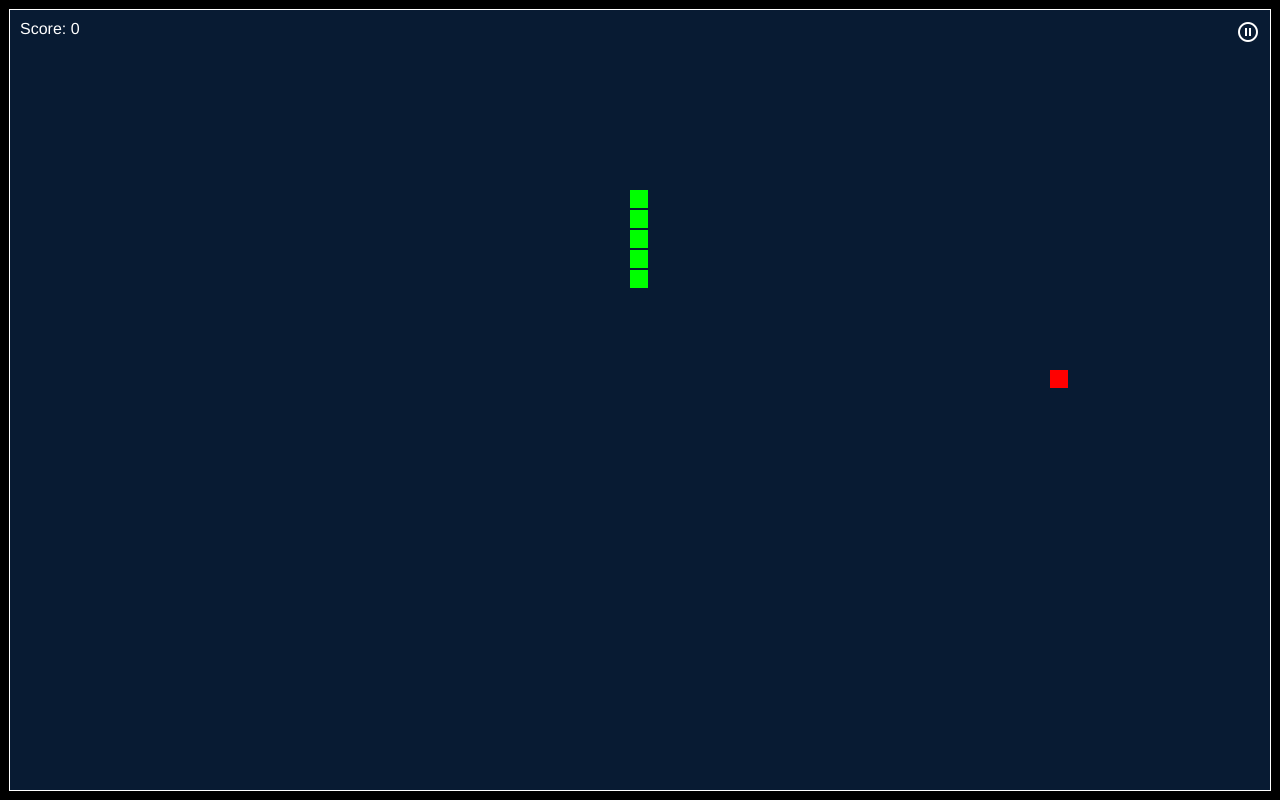
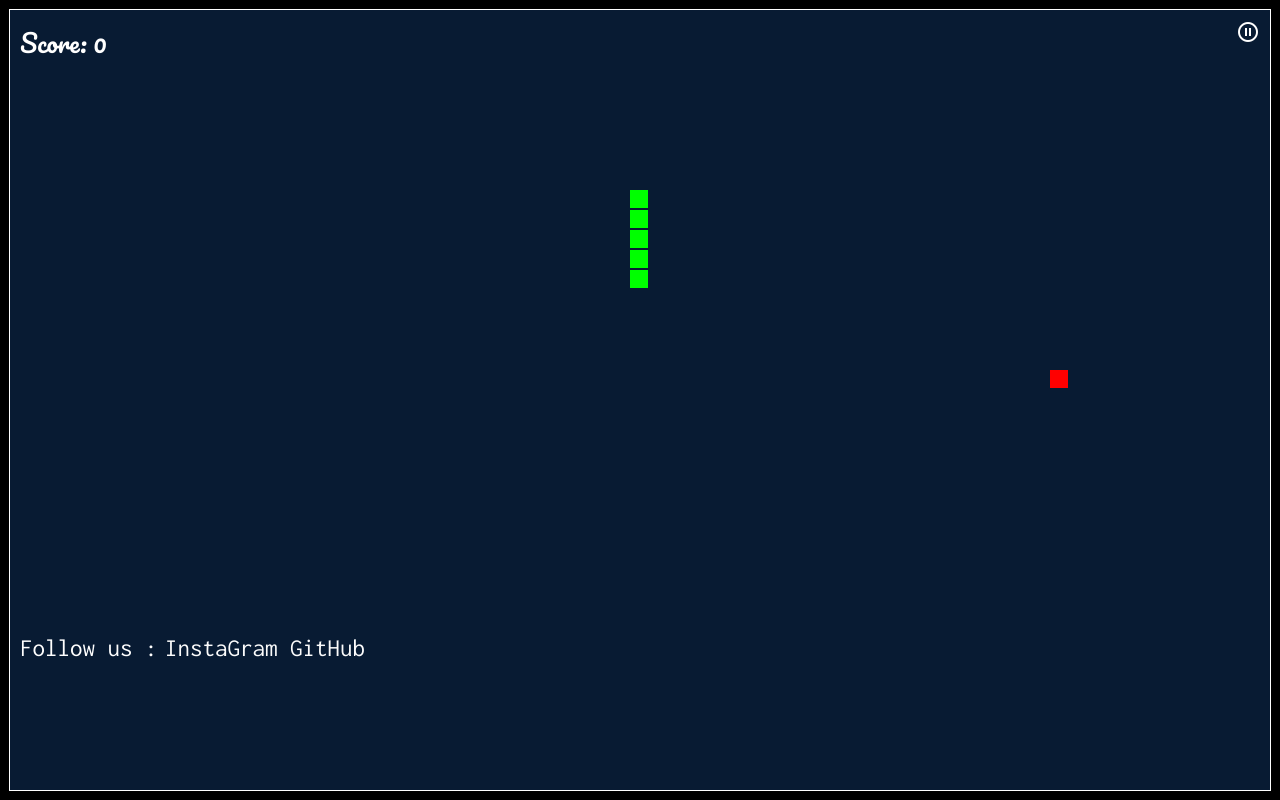
Before and after one commit to nsubhash311/Snake-Game, a plain HTML site: page index.html in a window 1280 px wide. Drawn offline with Linux system fonts and the light colour scheme.

Commit message:
second commit

```diff
--- a/index.html
+++ b/index.html
@@ -16,10 +16,17 @@
 
 			<div id="score-label">Score: 0</div>
 
+			<div id="follow-us"><h>Follow us :</h></div>
+
+			<div id="instagram-link"><a href="https://www.instagram.com/subhash_311/">InstaGram</a></div>
+
+			<div id="github-link"><a href="https://github.com/nsubhash311">GitHub</a></div>
+
 			<button id="pause-button" class="material-icons">pause_circle_outline</button>
 
 			<canvas id="canvas" height="400" width="400"></canvas>
 
+			<!-- <a id="instagram-link" href="https://www.instagram.com/subhash_311/">InstaGram</a> -->
 		</div>
 
 	</body>
--- a/style.css
+++ b/style.css
@@ -1,3 +1,4 @@
+@import url('https://fonts.googleapis.com/css2?family=Inconsolata&family=Pacifico&display=swap');
 html, body, #container {
 	height: 100%;
 	width: 100%;
@@ -29,7 +30,51 @@ body, #container, #canvas {
 	color: white;
 	border: none;
 	background: none;
-	font-family: Helvetica;
+	font-family: 'Pacifico', cursive;
+	font-size: 25px;
+}
+
+#follow-us{
+	position: fixed;
+	top: 630px;
+	left: 15px;
+	padding: 5px;
+	color: white;
+	border: none;
+	font-family: 'Inconsolata', monospace;
+	font-size: 25px;
+}
+
+#instagram-link {
+	position: fixed;
+	top: 630px;
+	left: 160px;
+	padding: 5px;
+	color: white;
+	border: none;
+	font-family: 'Inconsolata', monospace;
+	font-size: 25px;
+}
+
+#github-link{
+	position: fixed;
+	top: 630px;
+	left: 285px;
+	padding: 5px;
+	color: white;
+	border: none;
+	font-family: 'Inconsolata', monospace;
+	font-size: 25px;
+}
+
+a {
+	color: rgb(252, 252, 252);
+	text-decoration: none;
+}
+
+a:hover{
+	color: tomato;
+
 }
 
 #container {
```
